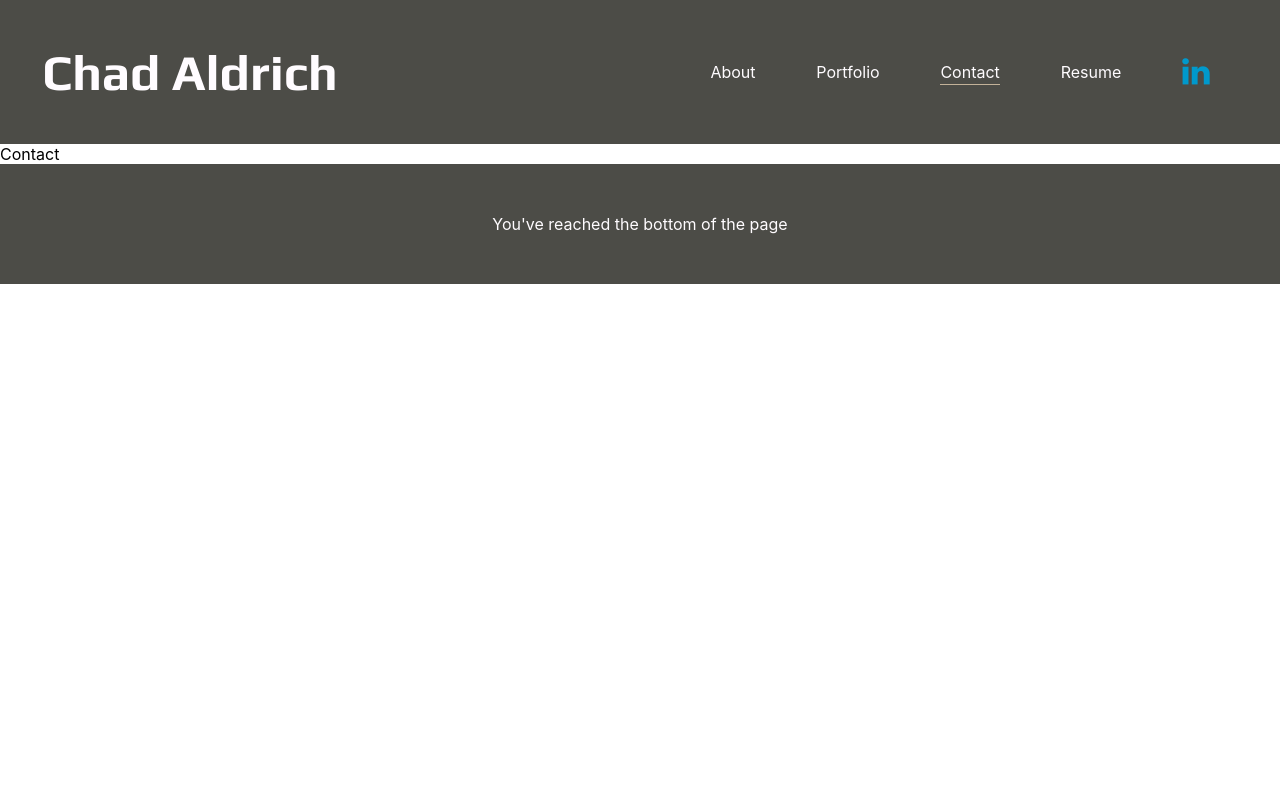
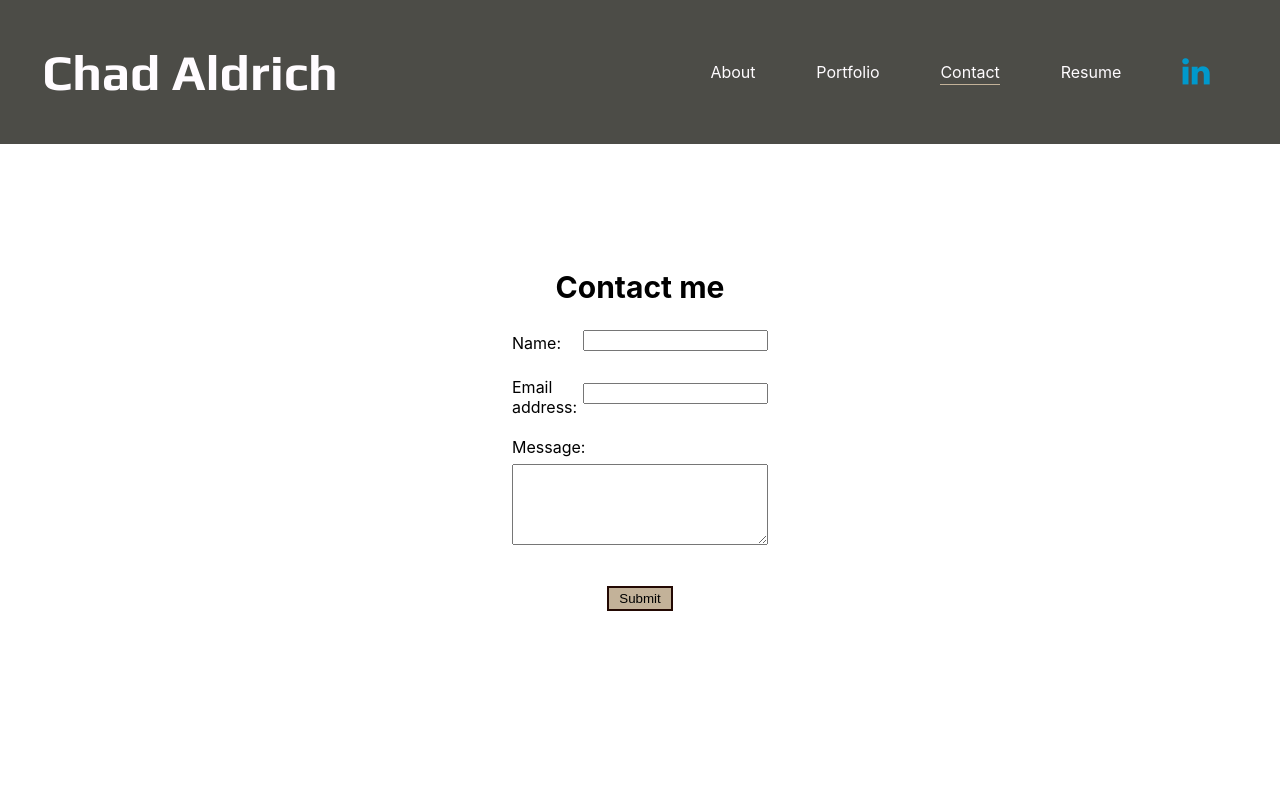
Before and after one commit to chaldrich24/chaldrich24.github.io, a React (Create React App) app: page / in a window 1280 px wide. Both pictures are taken after a click on the element "Contact". Shown: the top 800 px of the page. Built offline with nearby package versions, Linux system fonts and the light colour scheme.

Commit message:
add contact and resume page

```diff
--- a/src/components/Contact/index.js
+++ b/src/components/Contact/index.js
@@ -1,10 +1,64 @@
-import React from "react";
+import React, {useState} from "react";
+import {validateEmail} from '../../utils/helpers';
 
 function Contact() {
+    const [formState, setFormState] = useState({ name: '', email: '', message: '' });
+    const { name, email, message } = formState;
+
+    const [errorMessage, setErrorMessage] = useState('');
+
+    function handleChange(e) {
+        if (e.target.name === 'Email') {
+            const isValid = validateEmail(e.target.value);
+            console.log(isValid);
+            if (!isValid) {
+                setErrorMessage('Your email is invalid.');
+            } else {
+                setErrorMessage('');
+            }
+        } else {
+            if (!e.target.value.length) {
+                setErrorMessage(`${e.target.name} is required.`);
+            } else {
+                setErrorMessage('');
+            }
+        }
+
+        console.log('errorMessage', errorMessage);
+        if (!errorMessage) {
+            setFormState({ ...formState, [e.target.name]: e.target.value })
+        }
+    }
+
+    function handleSubmit(e) {
+        e.preventDefault();
+        console.log(formState);
+    }
+
     return (
-        <div>
-            Contact
-        </div>
+        <section className="contact">
+            <h2>Contact me</h2>
+            <form id="contact-form" onSubmit={handleSubmit}>
+                <div className="form-el">
+                    <label htmlFor="name">Name:</label>
+                    <input type="text" name="Name" defaultValue={name} onBlur={handleChange} />
+                </div>
+                <div className="form-el">
+                    <label htmlFor="email">Email address:</label>
+                    <input type="email" name="Email" defaultValue={email} onBlur={handleChange} />
+                </div>
+                <div className="form-el message">
+                    <label htmlFor="message">Message:</label>
+                    <textarea name="Message" rows="5" defaultValue={message} onBlur={handleChange} />
+                </div>
+                {errorMessage && (
+                    <div>
+                        <p className="error-text">{errorMessage}</p>
+                    </div>
+                )}
+                <button type="submit">Submit</button>
+            </form>
+        </section>
     )
 }
 
--- a/src/components/Resume/index.js
+++ b/src/components/Resume/index.js
@@ -2,8 +2,9 @@ import React from "react";
 
 function Resume() {
     return (
-        <div>
-            Resume
+        <div className="resume">
+            <h2>Resume</h2>
+            <img src={require('../../images/resume.png')} />
         </div>
     )
 }
--- a/src/index.css
+++ b/src/index.css
@@ -162,3 +162,62 @@ footer {
 .img-small:hover {
   opacity: 100%;
 }
+
+.contact {
+  display: flex;
+  flex-direction: column;
+  align-items: center;
+  margin-bottom: 260px;
+  margin-top: 100px;
+}
+
+.contact h2 {
+  font-size: 30px;
+}
+
+.form-el {
+  display: flex;
+  justify-content: space-between;
+  width: 40%;
+  align-items: center;
+  margin-bottom: 20px;
+}
+
+.form-el textarea, .form-el input {
+  flex-basis: 50%;
+  margin-bottom: 6px;
+}
+
+.message {
+  align-items: flex-start;
+  flex-direction: column;
+}
+
+.message textarea {
+  width: 100%;
+  margin-top: 7px;
+}
+
+.error-text {
+  margin: 0;
+}
+
+.resume {
+  display: flex;
+  flex-direction: column;
+  align-items: center;
+}
+
+#contact-form {
+  display: flex;
+  flex-direction: column;
+  align-items: center;
+  width: 50%;
+}
+
+#contact-form button {
+  margin-top: 15px;
+  background-color: var(--secondar-color);
+  border: 2px solid var(--dark-color);
+  padding: 3px 10px;
+}
--- /dev/null
+++ b/src/utils/helpers.js
@@ -0,0 +1,4 @@
+export function validateEmail(email) {
+    var re = /^(([^<>()[\]\\.,;:\s@"]+(\.[^<>()[\]\\.,;:\s@"]+)*)|(".+"))@((\[[0-9]{1,3}\.[0-9]{1,3}\.[0-9]{1,3}\.[0-9]{1,3}\])|(([a-zA-Z\-0-9]+\.)+[a-zA-Z]{2,}))$/;
+    return re.test(String(email).toLowerCase());
+}
```
Also changed, not shown: src/images/resume.png (added).
